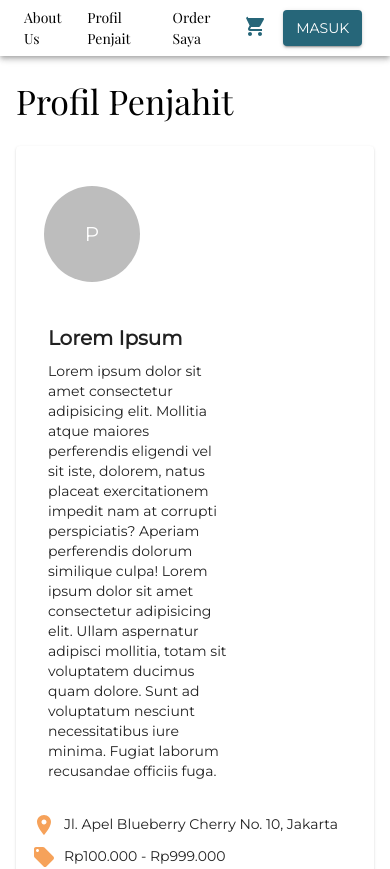
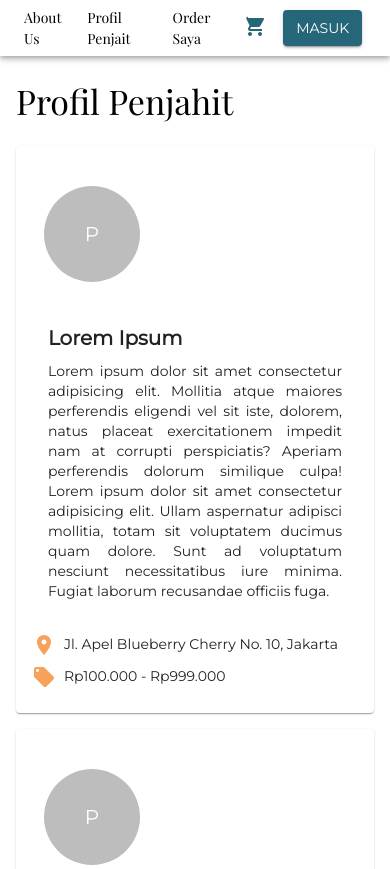
Before and after one commit to rafirm29/najait-express, a React (Create React App) app: page /profilpenjahit in a window 390 px wide. Shown: the top 869 px of the page. Built offline with nearby package versions, Linux system fonts and the light colour scheme.

Commit message:
responsive profil penjahit

```diff
--- a/src/pages/ProfilPenjahit.js
+++ b/src/pages/ProfilPenjahit.js
@@ -1,4 +1,4 @@
-import React from 'react';
+import React from "react";
 import {
   Container,
   Typography,
@@ -8,9 +8,9 @@ import {
   Avatar,
   Card,
   CardContent,
-} from '@mui/material';
-import LocationOnIcon from '@mui/icons-material/LocationOn';
-import LocalOfferIcon from '@mui/icons-material/LocalOffer';
+} from "@mui/material";
+import LocationOnIcon from "@mui/icons-material/LocationOn";
+import LocalOfferIcon from "@mui/icons-material/LocalOffer";
 
 const Penjahit = () => {
   return (
@@ -20,7 +20,7 @@ const Penjahit = () => {
           <Grid item justifySelf="center">
             <Avatar sx={{ height: 96, width: 96, my: 3, ml: 1.5 }}>P</Avatar>
           </Grid>
-          <Grid item xs={8}>
+          <Grid item xs={12} md={10} lg={8}>
             <CardContent>
               <Typography
                 gutterBottom
@@ -30,7 +30,7 @@ const Penjahit = () => {
               >
                 Lorem Ipsum
               </Typography>
-              <Typography variant="body2">
+              <Typography variant="body2" align="justify">
                 Lorem ipsum dolor sit amet consectetur adipisicing elit.
                 Mollitia atque maiores perferendis eligendi vel sit iste,
                 dolorem, natus placeat exercitationem impedit nam at corrupti
```
